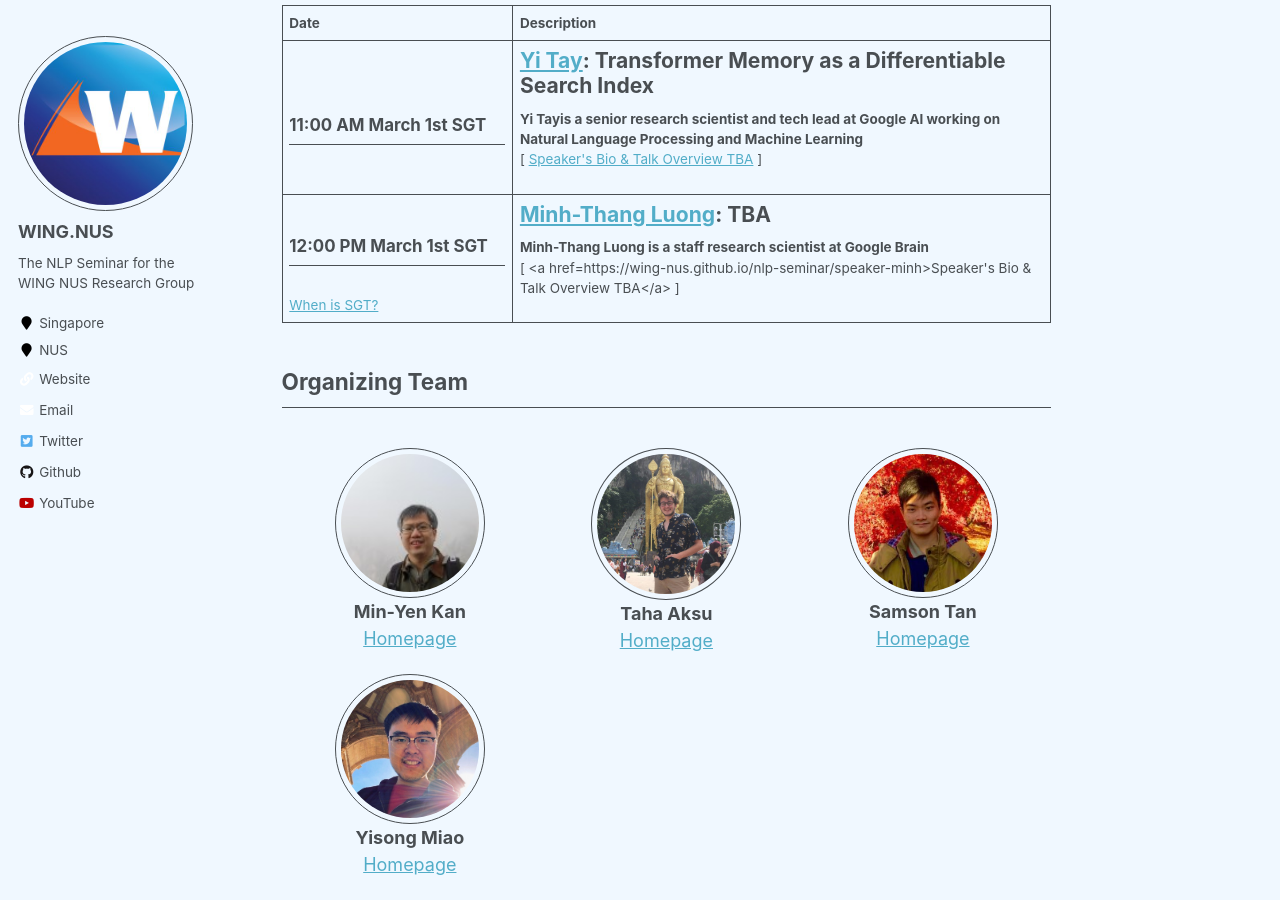
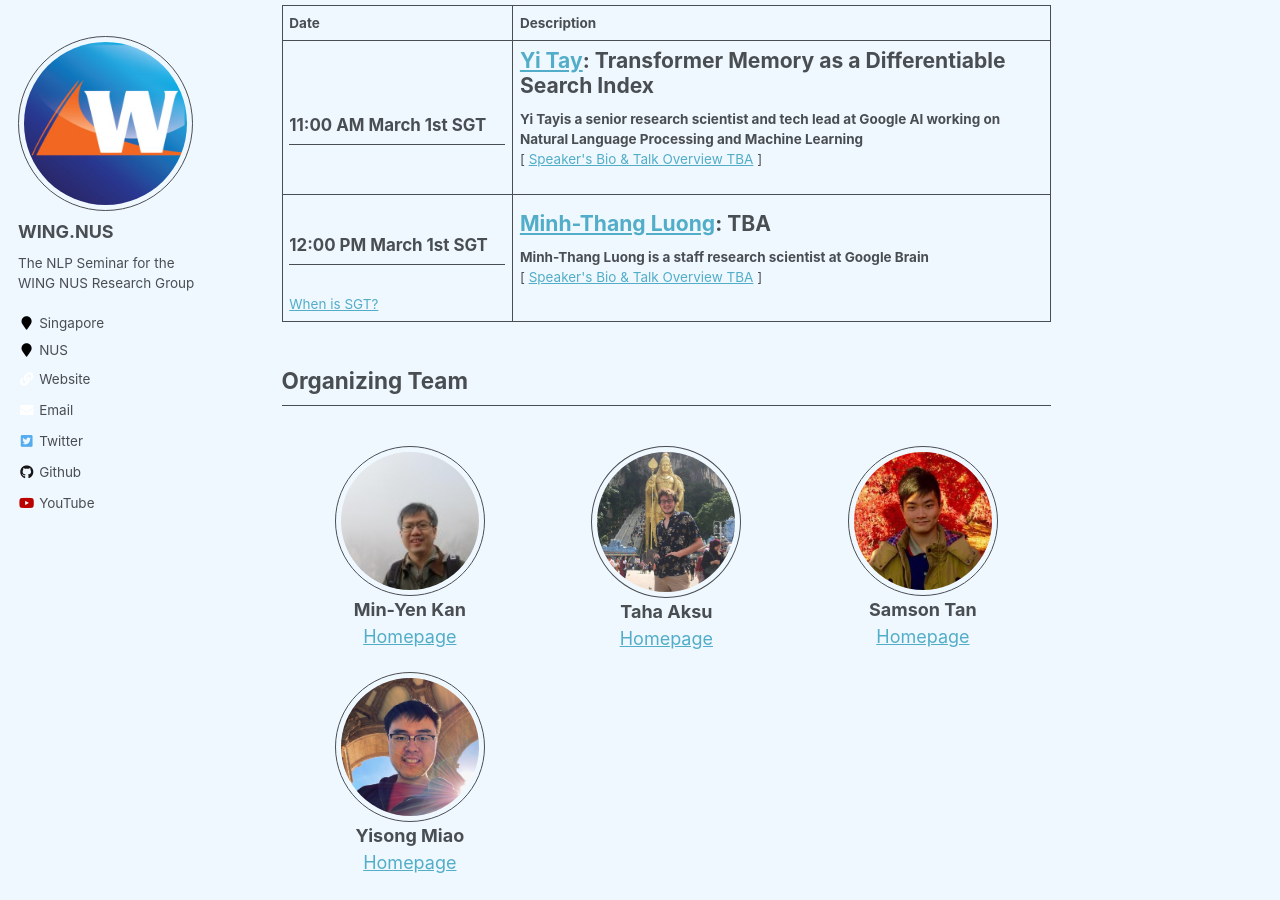
Before and after one commit to WING-NUS/nlp-seminar, a Jekyll site: the page built from _pages/about.md, in a window 1280 px wide and 900 px high, scrolled down 382 px. Built offline with Jekyll 4.4.1, drawn with Linux system fonts in a browser that asks for light colours.

Commit message:
Updating minh's page link

```diff
--- a/_pages/about.md
+++ b/_pages/about.md
@@ -55,7 +55,7 @@ Our group will be running our seconds NLP seminar in 2022 Spring, starting from
     <h1><a href="https://www.linkedin.com/in/thang-luong/">Minh-Thang Luong</a>: TBA</h1>
     <strong>Minh-Thang Luong is a staff research scientist at Google Brain</strong>
   <p>
-    [&nbsp;<a href=https://wing-nus.github.io/nlp-seminar/speaker-minh>Speaker's Bio & Talk Overview TBA</a>&nbsp;]
+    [&nbsp;<a href="https://wing-nus.github.io/nlp-seminar/speaker-minh">Speaker's Bio & Talk Overview TBA</a>&nbsp;]
   </p>
 
   <!-- Youtube link will be here -->
```
